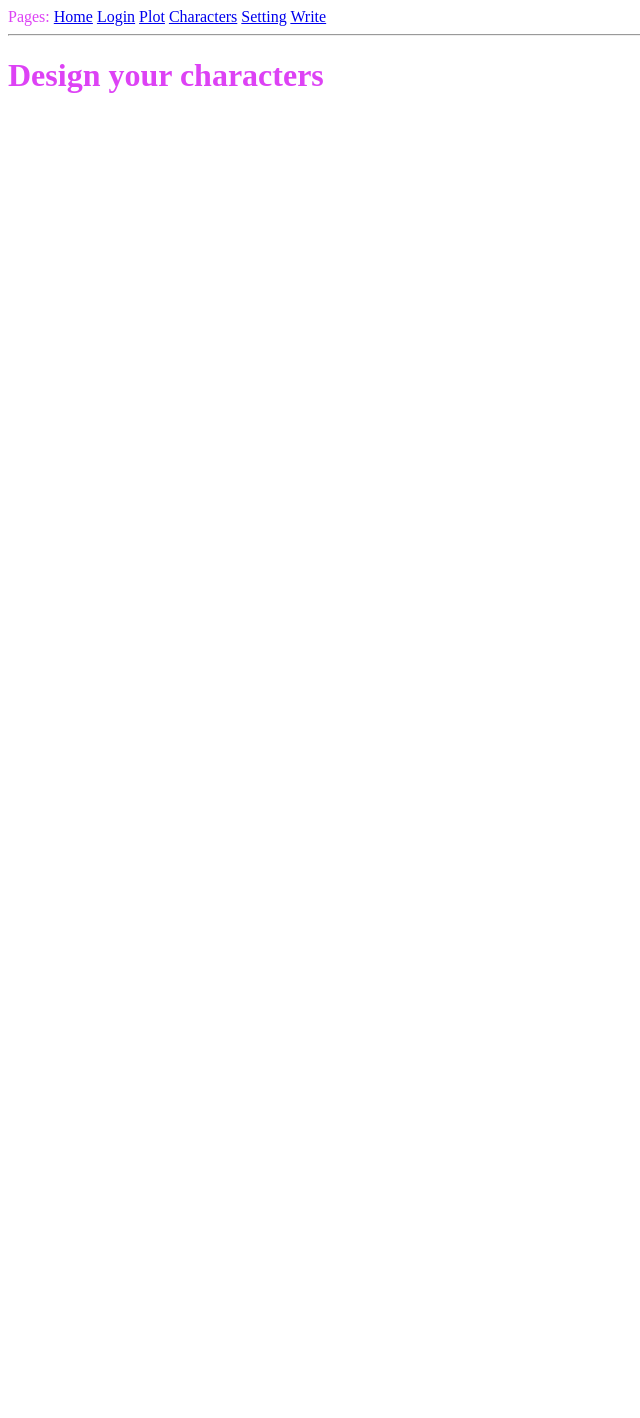
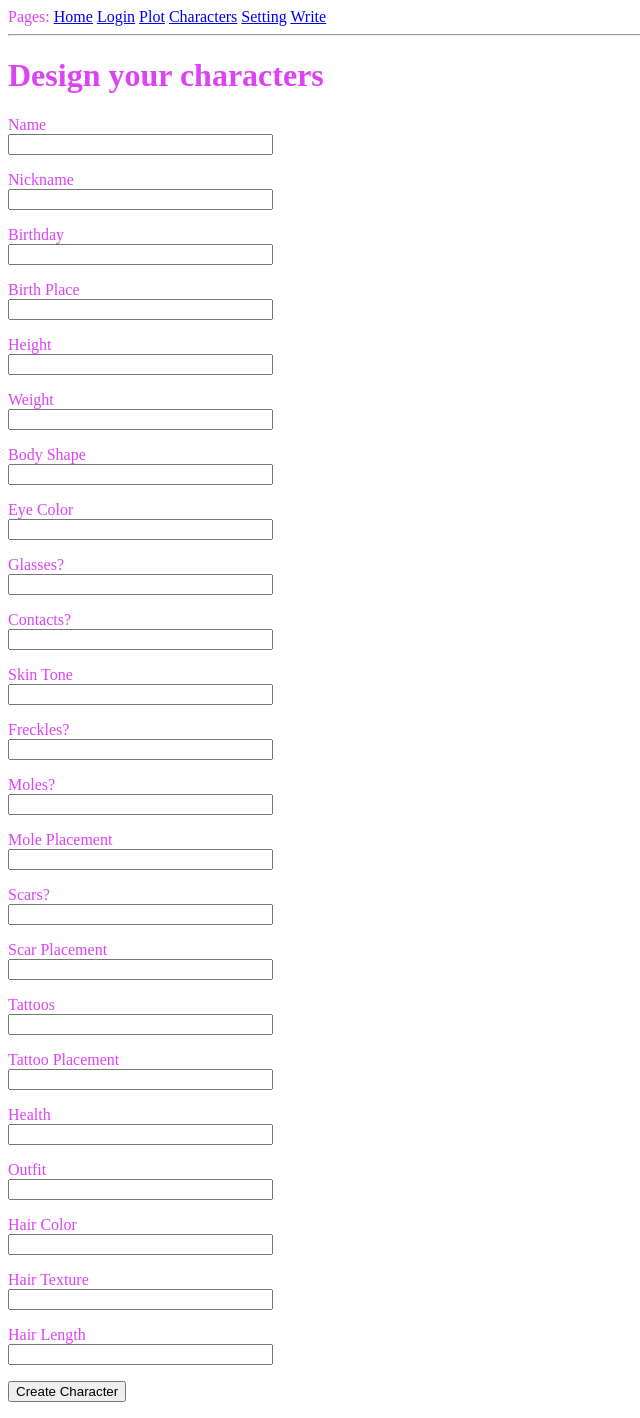
Before and after one commit to Eoldham/BookCreator, a Flask app: page /characters in a window 1280 px wide. Shown: the whole page, without its empty margins (0-640 px from the left). Before the commit the page ends 93 px from the top, so only its background shows below. Run offline with Flask 2, Linux system fonts and the light colour scheme.

Commit message:
lots of new features

```diff
--- a/app.py
+++ b/app.py
@@ -1,8 +1,12 @@
 from flask import Flask,render_template,redirect, url_for,request
+import Character_class
+from forms import SignUpForm
+from forms import Character_sheet
+app = Flask(__name__)
+app.config['SECRET_KEY'] = 'thecodex'
 
-
-app = Flask(__name__)
-
+character_list = []
+#global list that keeps all character dictionaries created
 @app.route('/')
 def home():
     return render_template('home.html')
@@ -23,17 +27,35 @@ def pick_plot():
 
 @app.route('/setting')
 def pick_setting():
+    error = None
+    if request.method == 'POST':
+        name = request.form['name']
+
     return render_template('setting.html')
 
-@app.route('/characters')
+@app.route('/characters', methods = ['GET','POST'])
 def characters():
-    return render_template('characters.html')
+    form = Character_sheet()
+    if form.is_submitted():
+        character = request.form
+        character_list.append(character)
+    return render_template('characters.html', form = form)
+
+@app.route('/user_character')
+def characters():
+    return render_template('user_characters.html', character_list = character_list)
 
 @app.route('/write')
 def writing():
     return render_template('write.html')
 
-
+@app.route('/signup',methods = ['GET', 'POST'])
+def signup():
+    form = SignUpForm()
+    if form.is_submitted():
+        result = request.form
+        return render_template('user.html', result = result)
+    return render_template('signup.html', form = form)
 
 if __name__ == '__main__':
     app.run()
--- /dev/null
+++ b/forms.py
@@ -0,0 +1,35 @@
+from flask_wtf import FlaskForm
+from wtforms import StringField, PasswordField, SubmitField
+
+
+class SignUpForm(FlaskForm):
+    username = StringField('Username')
+    password = PasswordField('Password')
+    submit = SubmitField('Sign up')
+
+
+class Character_sheet(FlaskForm):
+    name = StringField('Name')
+    nickname = StringField('Nickname')
+    birthday = StringField('Birthday')
+    birth_place = StringField('Birth Place')
+    height = StringField('Height')
+    weight = StringField('Weight')
+    body = StringField('Body Shape')
+    eye_color = StringField('Eye Color')
+    glasses = StringField('Glasses?')
+    contacts = StringField('Contacts?')
+    skin_tone = StringField('Skin Tone')
+    freckles = StringField('Freckles?')
+    moles = StringField('Moles?')
+    mole_placement = StringField('Mole Placement')
+    scars = StringField('Scars?')
+    scar_placement = StringField('Scar Placement')
+    tattoos = StringField('Tattoos')
+    tattoo_placement = StringField('Tattoo Placement')
+    health = StringField('Health')
+    outfit = StringField('Outfit')
+    hair_color = StringField('Hair Color')
+    hair_texture = StringField('Hair Texture')
+    hair_length = StringField('Hair Length')
+    submit = SubmitField('Create Character')
--- a/templates/characters.html
+++ b/templates/characters.html
@@ -2,4 +2,101 @@
 
 {% block content %}
     <h1>Design your characters</h1>
+    <form action="" method="post">
+    <p>
+        {{ form.name.label }}<br>
+        {{ form.name(size = 30) }}
+    </p>
+    <p>
+        {{ form.nickname.label }}<br>
+        {{ form.nickname(size = 30) }}
+    </p>
+    <p>
+        {{ form.birthday.label }}<br>
+        {{ form.birthday(size = 30) }}
+    </p>
+    <p>
+        {{ form.birth_place.label }}<br>
+        {{ form.birth_place(size = 30) }}
+    </p>
+    <p>
+        {{ form.height.label }}<br>
+        {{ form.height(size = 30) }}
+    </p>
+    <p>
+        {{ form.weight.label }}<br>
+        {{ form.weight(size = 30) }}
+    </p>
+    <p>
+        {{ form.body.label }}<br>
+        {{ form.body(size = 30) }}
+    </p>
+     <p>
+        {{ form.eye_color.label }}<br>
+        {{ form.eye_color(size = 30) }}
+    </p>
+    <p>
+        {{ form.glasses.label }}<br>
+        {{ form.glasses(size = 30) }}
+    </p>
+    <p>
+        {{ form.contacts.label }}<br>
+        {{ form.contacts(size = 30) }}
+    </p>
+    <p>
+        {{ form.skin_tone.label }}<br>
+        {{ form.skin_tone(size = 30) }}
+    </p>
+    <p>
+        {{ form.freckles.label }}<br>
+        {{ form.freckles(size = 30) }}
+    </p>
+    <p>
+        {{ form.moles.label }}<br>
+        {{ form.moles(size = 30) }}
+    </p>
+    <p>
+        {{ form.mole_placement.label }}<br>
+        {{ form.mole_placement(size = 30) }}
+    </p>
+    <p>
+        {{ form.scars.label }}<br>
+        {{ form.scars(size = 30) }}
+    </p>
+    <p>
+        {{ form.scar_placement.label }}<br>
+        {{ form.scar_placement(size = 30) }}
+    </p>
+    <p>
+        {{ form.tattoos.label }}<br>
+        {{ form.tattoos(size = 30) }}
+    </p>
+    <p>
+        {{ form.tattoo_placement.label }}<br>
+        {{ form.tattoo_placement(size = 30) }}
+    </p>
+    <p>
+        {{ form.health.label }}<br>
+        {{ form.health (size = 30) }}
+    </p>
+    <p>
+        {{ form.outfit.label }}<br>
+        {{ form.outfit(size = 30) }}
+    </p>
+    <p>
+        {{ form.hair_color.label }}<br>
+        {{ form.hair_color(size = 30) }}
+    </p>
+    <p>
+        {{ form.hair_texture.label }}<br>
+        {{ form.hair_texture(size = 30) }}
+    </p>
+    <p>
+        {{ form.hair_length.label }}<br>
+        {{ form.hair_length(size = 30) }}
+    </p>
+
+    <p>{{ form.submit() }}</p>
+</form>
+
 {% endblock %}
--- a/templates/plots.html
+++ b/templates/plots.html
@@ -16,4 +16,5 @@
         <h4>Description</h4>
     <h3>Rebirth</h3>
         <h4>Description</h4>
+    <h3> Other:</h3>
 {% endblock %}
--- a/templates/setting.html
+++ b/templates/setting.html
@@ -2,4 +2,5 @@
 
 {% block content %}
     <h1>Choose your setting</h1>
+   </form>
 {% endblock %}
```
Also changed, not shown: Character_class.py (added, +24 -0 lines), templates/signup.html (added, +16 -0 lines), templates/user.html (added, +16 -0 lines), templates/user_characters.html (added, +12 -0 lines).
